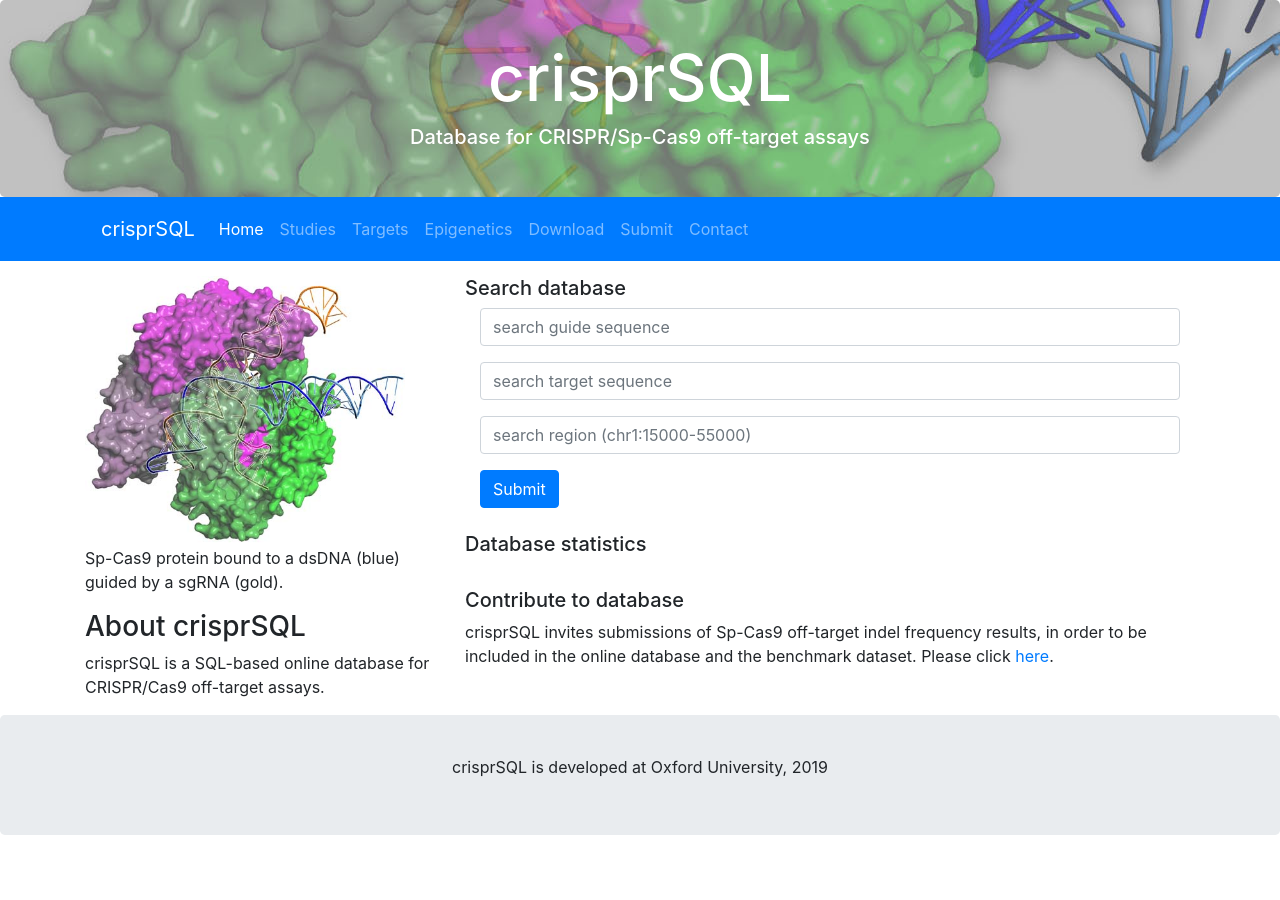
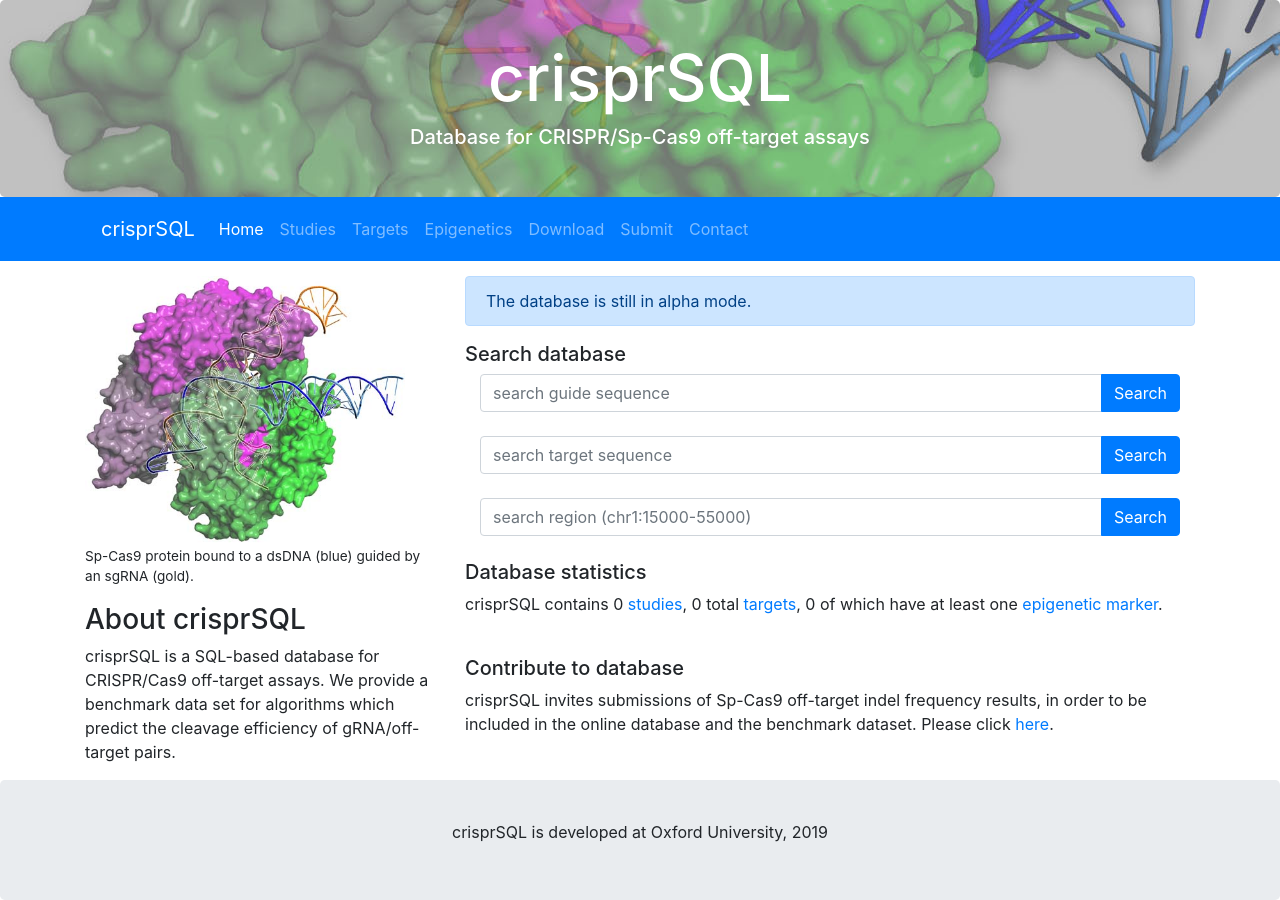
Before and after one commit to florianst/crisprsql, a PHP site: page / in a window 1280 px wide. Before the commit the page ends 835 px from the top, so only its background shows below. Run offline with PHP 8.4, Linux system fonts and the light colour scheme; data that the repository does not hold is empty; a stand-in replaces the project's code that opens the database connection; some libraries are stand-ins or nearby versions.

Commit message:
add statistics

```diff
--- a/index.php
+++ b/index.php
@@ -4,31 +4,50 @@
   <div class="row">
     <div class="col-sm-4">
       <img src="4un3_small.jpg" style="height:270px"/>
-      <p>Sp-Cas9 protein bound to a dsDNA (blue) guided by a sgRNA (gold).</p>
+      <p style="font-size:85%">Sp-Cas9 protein bound to a dsDNA (blue) guided by an sgRNA (gold).</p>
       <h3>About crisprSQL</h3>
-      <p>crisprSQL is a SQL-based online database for CRISPR/Cas9 off-target assays.</p>
+      <p>crisprSQL is a SQL-based database for CRISPR/Cas9 off-target assays. We provide a benchmark data set for algorithms which predict the cleavage efficiency of gRNA/off-target pairs.</p>
       <hr class="d-sm-none">
     </div>
     <div class="col-sm-8">
+      <div class="alert alert-primary" role="alert">
+        The database is still in alpha mode.
+      </div>
       <h5>Search database</h5>
       <div class="container">
         <form action="search.php">
-          <div class="form-group">
+          <div class="input-group">
             <input type="text" class="form-control" id="sgrna" placeholder="search guide sequence" name="sgrna">
-          </div>
-          <div class="form-group">
+            <div class="input-group-append">
+    			<button class="btn btn-primary" type="submit">Search</button>
+  			</div>
+  		  </div>
+  		</form><br>
+        <form action="search.php">
+          <div class="input-group">
             <input type="text" class="form-control" id="target" placeholder="search target sequence" name="target">
-          </div>
-          <div class="form-group">
+            <div class="input-group-append">
+    			<button class="btn btn-primary" type="submit">Search</button>
+  			</div>
+  		  </div>
+  		</form><br>
+        <form action="search.php">
+          <div class="input-group">
             <input type="text" class="form-control" id="region" placeholder="search region (chr1:15000-55000)" name="region">
-          </div>
-          <button type="submit" class="btn btn-primary">Submit</button>
-        </form>
+            <div class="input-group-append">
+    			<button class="btn btn-primary" type="submit">Search</button>
+  			</div>
+  		  </div>
+  		</form>
       </div>
       <br>
       <h5>Database statistics</h5>
       <?php
       // show studies involved, number of guides, number of targets, number of targets with at least 1 epigenetic marker
+      $result  = $conn->query("SELECT DISTINCT experiment_id FROM cleavage_data");
+      $result2 = $conn->query("SELECT id FROM cleavage_data");
+      $result3 = $conn->query("SELECT id FROM cleavage_data WHERE epigenetics_ids != ''");
+      echo "<p>crisprSQL contains ".$result->num_rows." <a href='studies.php'>studies</a>, ".$result2->num_rows." total <a href='targets.php'>targets</a>, ".$result3->num_rows." of which have at least one <a href='epigenetics.php'>epigenetic marker</a>.</p>";
       ?>
       <br>
       <h5>Contribute to database</h5>
```
